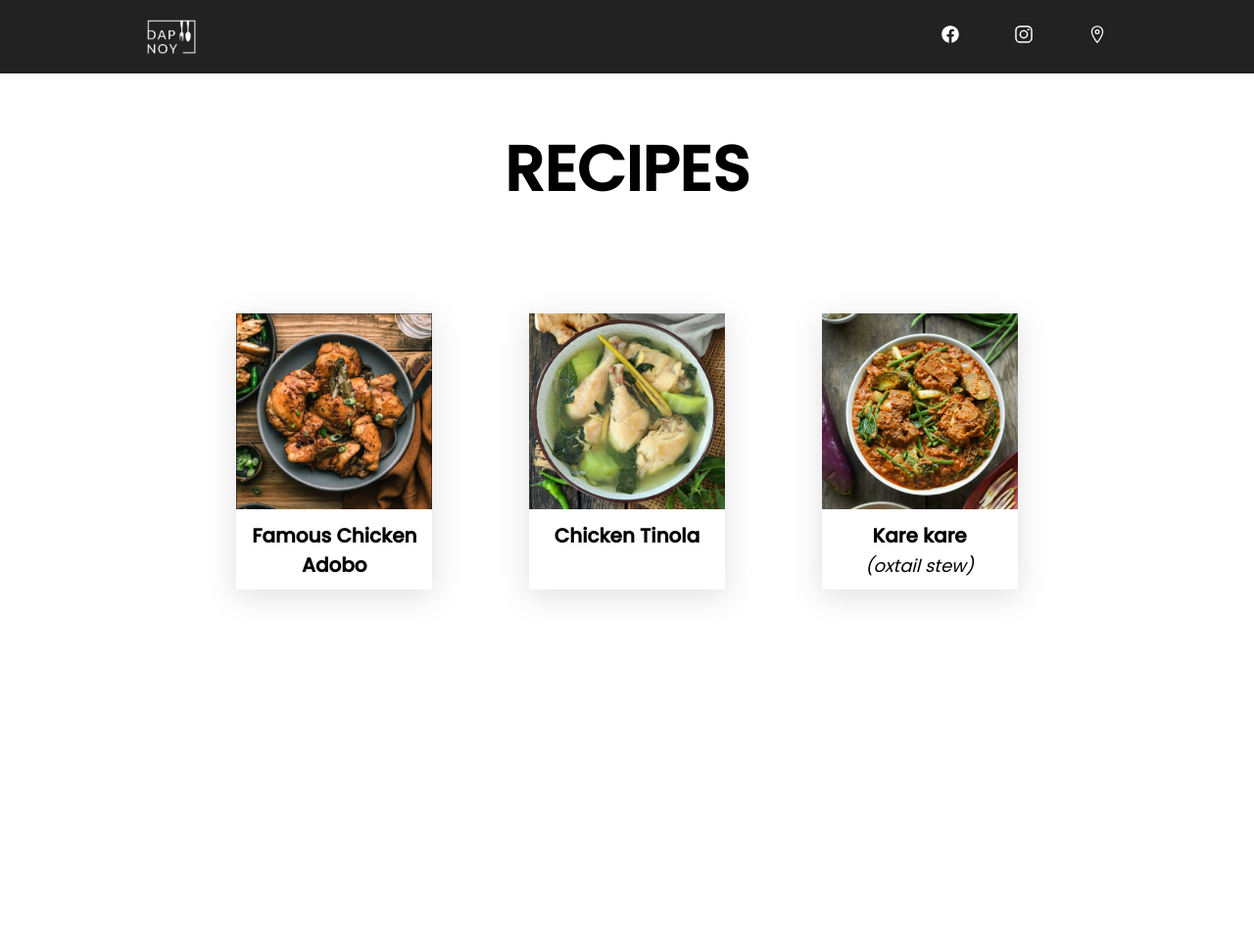
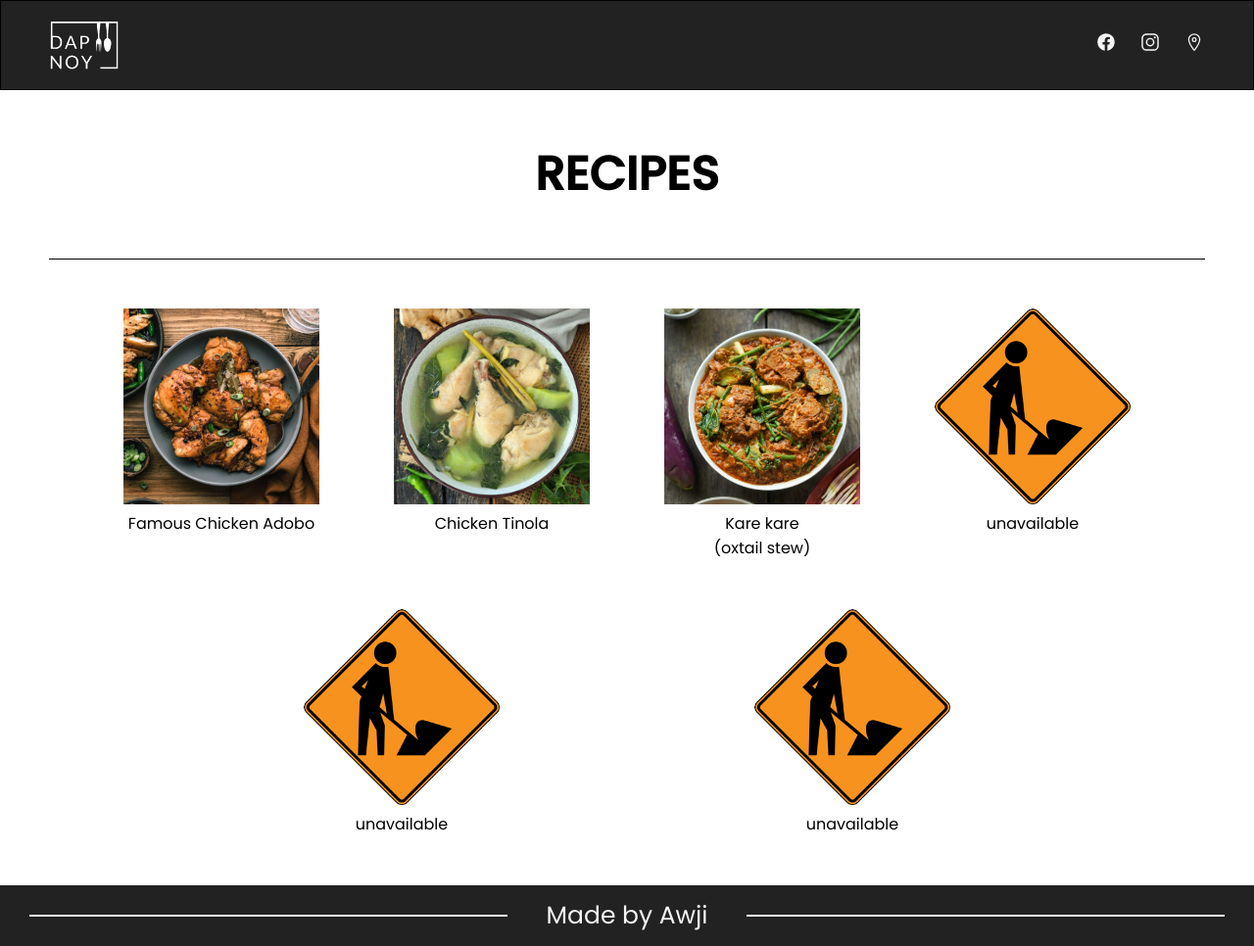
Before and after one commit to granpolla/Odin-Recipes, a plain HTML site: page index.html in a window 1280 px wide. Shown: the whole page at 98% size. Before the commit the page ends 800 px from the top, so only its background shows below. Drawn offline with nearby package versions, Linux system fonts and the light colour scheme.

Commit message:
Add a footer and make the front page responsive

```diff
--- a/index.html
+++ b/index.html
@@ -15,15 +15,10 @@
     <link rel="shortcut icon" type="image/png" href="./images/logo2.png" />
   </head>
   <body>
-    <!-- start navbar-->
+    <!-- header -->
     <header class="header-navbar">
-      <img
-        src="./images/logo2.png"
-        alt="logo"
-        class="logo"
-        width="50px"
-        height="auto"
-      />
+      <img src="./images/logo2.png" alt="logo" width="70px" />
+
       <nav class="navbar">
         <a href="https://www.facebook.com/">
           <ion-icon name="logo-facebook"></ion-icon>
@@ -36,53 +31,90 @@
         </a>
       </nav>
     </header>
-    <!-- end  -->
+    <!-- end header -->
 
-    <!-- start recipes -->
-    <main class="main-content">
-      <h1 class="label-recipe">RECIPES</h1>
-      <ul class="recipe-links">
-        <li class="links">
+    <!-- recipes -->
+    <main>
+      <div class="label-recipes">RECIPES</div>
+      <div class="recipe-links">
+        <ul class="ul-links">
+          <li class="link">
             <a href="./recipes/adobo.html">
               <img
-              src="./images/adobo_logo.png"
+                src="./images/adobo.jpg"
                 alt="adobo"
-              height="auto"
+                height="200"
                 width="200px"
               />
             </a>
             <div class="title">Famous Chicken Adobo</div>
           </li>
-        <li class="links">
+          <li class="link">
             <a href="./recipes/tinola.html">
               <img
                 src="./images/tinola_logo.png"
                 alt="adobo"
-              height="auto"
+                height="200"
                 width="200px"
               />
             </a>
             <div class="title">Chicken Tinola</div>
           </li>
-        <li class="links">
+          <li class="link">
             <a href="./recipes/kare-kare.html">
               <img
                 src="./images/karekare.png"
                 alt="adobo"
-              height="auto"
+                height="200"
                 width="200px"
               />
             </a>
-          <div class="title">
-            Kare kare <br />
-            <span>(oxtail stew)</span>
-          </div>
+            <div class="title">Kare kare <br /><span>(oxtail stew)</span></div>
+          </li>
+          <li class="link">
+            <a href="#">
+              <img
+                src="./images/undercons.png"
+                alt="adobo"
+                height="200"
+                width="200px"
+              />
+            </a>
+            <div class="title">unavailable</div>
+          </li>
+          <li class="link">
+            <a href="#">
+              <img
+                src="./images/undercons.png"
+                alt="adobo"
+                height="200"
+                width="200px"
+              />
+            </a>
+            <div class="title">unavailable</div>
+          </li>
+          <li class="link">
+            <a href="#">
+              <img
+                src="./images/undercons.png"
+                alt="adobo"
+                height="200"
+                width="200px"
+              />
+            </a>
+            <div class="title">unavailable</div>
           </li>
         </ul>
+      </div>
     </main>
-    <!-- end -->
-
-    <!-- icons -->
+    <!-- end recipes -->
+    <footer>
+      <div class="footer">
+        <div class="line"></div>
+        <div class="text-line">Made by Awji</div>
+        <div class="line"></div>
+      </div>
+    </footer>
     <script
       type="module"
       src="https://unpkg.com/ionicons@7.1.0/dist/ionicons/ionicons.esm.js"
@@ -91,6 +123,5 @@
       nomodule
       src="https://unpkg.com/ionicons@7.1.0/dist/ionicons/ionicons.js"
     ></script>
-    <!---->
   </body>
 </html>
--- a/style.css
+++ b/style.css
@@ -1,69 +1,80 @@
 @import url('https://fonts.googleapis.com/css2?family=Poppins:wght@300;400;500&display=swap');
 
 * {
+    box-sizing: border-box;
     margin: 0;
     padding: 0;
-    box-sizing: border-box;
 }
 
-/* main page*/
 .header-navbar {
-    width: 100%;
+    border: 1px solid;
+    display: flex;
+    align-items: center;
     background-color: #222223;
-    display: flex;
     justify-content: space-between;
-    align-items: center;
-    padding: 20px 150px;
+    padding: 20px 50px 20px 50px;
 }
 
 .navbar a {
-    color: white;
-    padding-left: 50px;
     text-decoration: none;
     font-size: 20px;
+    color: whitesmoke;
+    padding-left: 20px;
+}
+/* end */
+
+/* main */
+main {
+    font-family: 'Poppins', sans-serif;
+    text-align: center;
+    margin: 50px;
 }
 
-.main-content {
+.label-recipes {
+    font-size: 3rem;
     text-align: center;
-    font-family: 'Poppins', sans-serif;
-}
-
-.label-recipe{
-    font-size: 4rem;
-    padding: 50px;
+    padding-bottom: 50px;
+    font-weight: bold;
 }
 
 .recipe-links {
-    display: flex;
-    justify-content: space-around;
-    list-style: none;
-    width: 70%;
-    margin: 0 auto;
+    border-top: 1px solid;
 }
 
-.links {
-    margin-top: 50px;
-    box-shadow: rgba(100, 100, 111, 0.2) 0px 7px 29px 0px;
-    width: 200px;
+.ul-links{
+    display: flex;
+    flex-direction: row;
+    flex-wrap: wrap;
+    justify-content: center;
+    list-style-type: none;
+    justify-content: space-evenly;
+    margin: 50px;
+    gap: 50px;
+}
+/* end */
+
+/* footer */
+.footer {
+    font-family: 'Poppins', sans-serif;
+    background-color: #222223;
+    display: flex;
+    align-items: center;
+    justify-content: center;
+    gap: 10px;
+
 }
 
-.links img {
-    width: 200px;
-    height: 200px;
+.text-line {
+    font-size: 25px;
+    color: whitesmoke;
 }
 
-.title {
-    font-size: 20px;
-    padding: 5px 0 10px 0;
-    font-weight: 900;
+.line {
+    border:1px solid whitesmoke;
+    flex-grow: 1;
+    margin: 30px;
 }
-
-.title span {
-    font-weight: normal;
-    font-style: italic;
-    font-size: 18px;
-}
-/* */
+/* end */
 
 /* parent container */
 .parent-content {
```
Also changed, not shown: images/undercons.png (added). Lines whose indentation alone changed are shown as unchanged.
